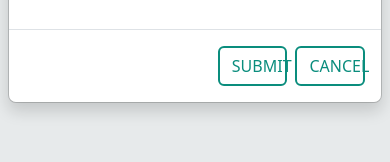
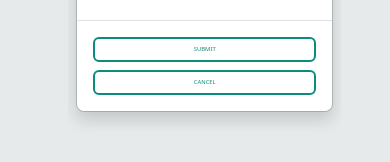
Before and after one commit to BrendonSmith8888/WeddingWebsiteNinaBren, a website: page pages/rsvp.html in a window 390 px wide. Both pictures are taken after a click on the button "RSVP Now". Shown: the part 552-714 px from the top of the page. Drawn offline with nearby package versions, Linux system fonts and the light colour scheme; a web font is replaced by a local one.

Commit message:
adjusted size for different screen sizes

```diff
--- a/css/styles.css
+++ b/css/styles.css
@@ -160,6 +160,10 @@ a{
     }
     h3, h4, p {
         font-size: 2vw;
+    }
+    #rsvpModal{
+        margin-left: 17.5%;
+        width: 70%;
     }
 }
 
@@ -347,6 +351,12 @@ a{
     color: #e7eaeb;
 }
 
+#footerBtn{
+    font-size: 1.5vw;
+    float: left;
+    width: 100%;
+}
+
 #tyBtn{
     width: 7%;
 }
```
